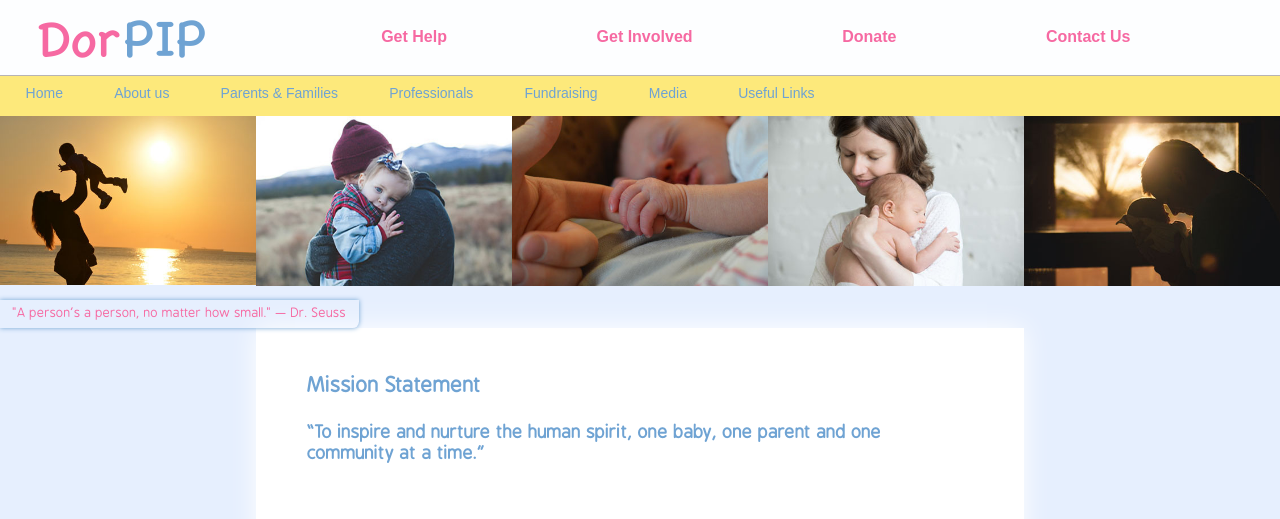
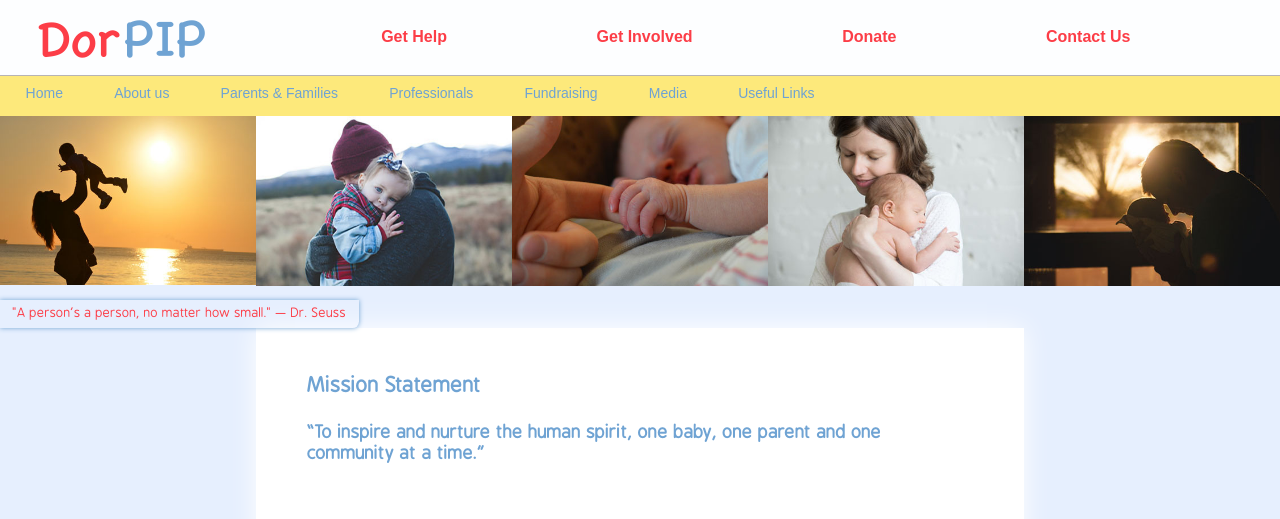
Before and after one commit to petetav/DorPip-devsite, a PHP site: page / in a window 1280 px wide. Shown: the top 519 px of the page. Run offline with PHP 8.4, Linux system fonts and the light colour scheme.

```diff
--- a/css/custom_variables.css
+++ b/css/custom_variables.css
@@ -1,5 +1,6 @@
 :root {
-  --dorpip-pink:rgb(246, 105, 162);
+  --dorpip-pink: #FC3D47;
+  /*  --dorpip-pink:rgb(246, 105, 162);  */
   --dorpip-blue:rgb(111, 163, 211);
   --dorpip-yellow:rgba(255, 232, 109, .9);
   --blurb-navy: #0f1e95;
```
